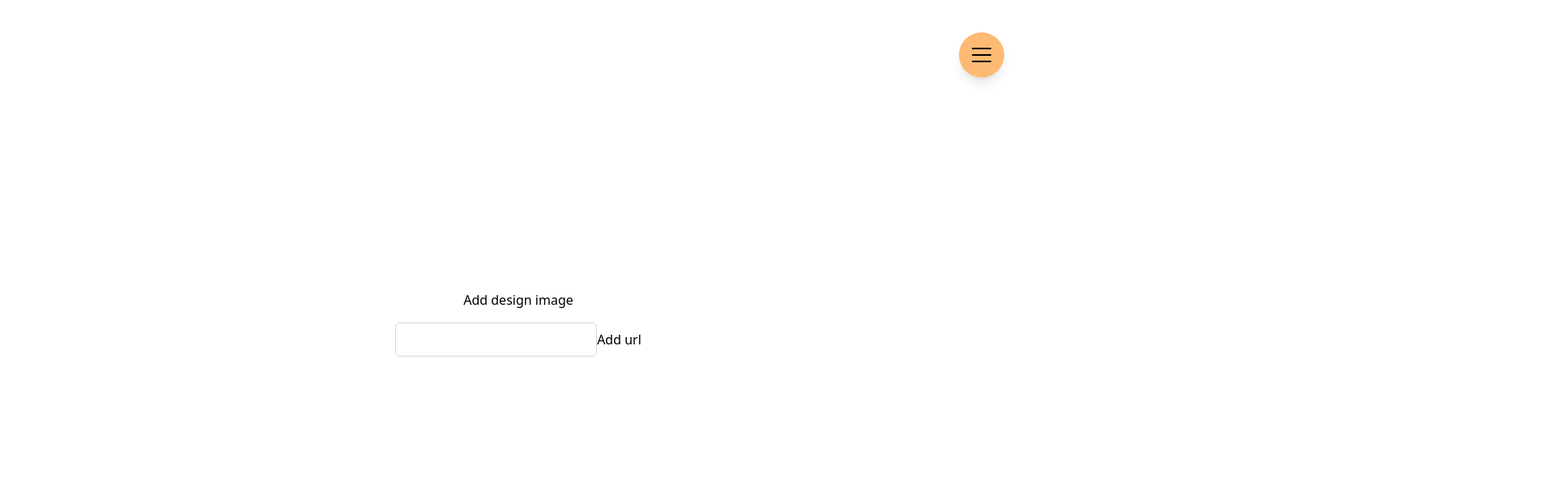
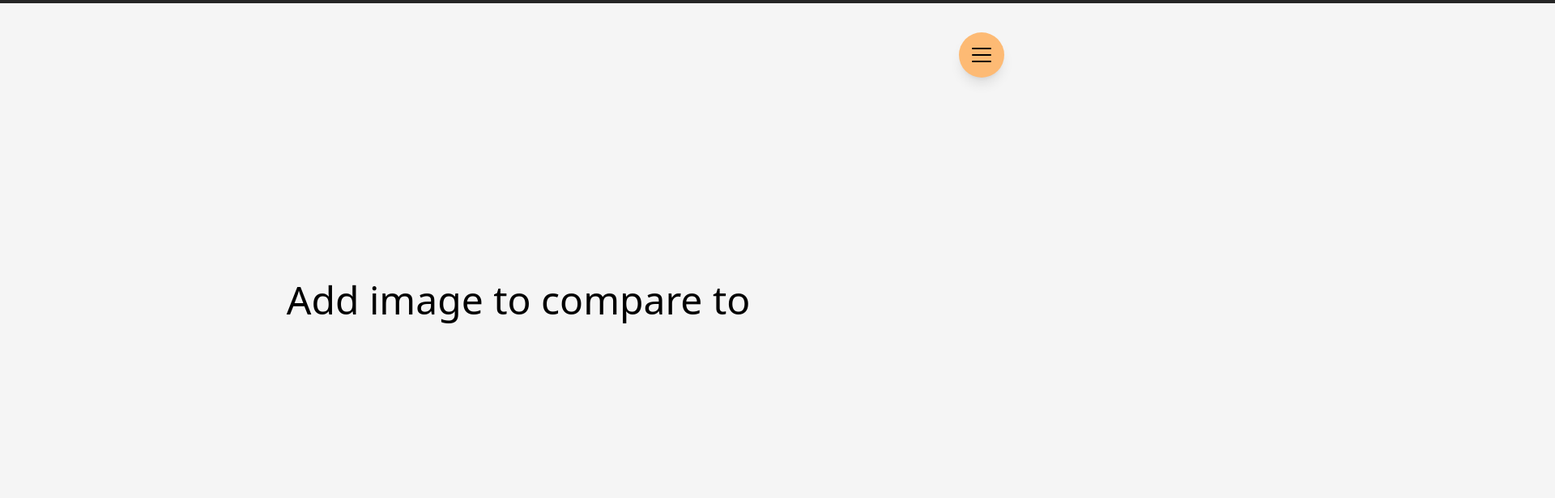
Before and after one commit to tsivinsky/pp, a React (Vite) app: page / in a window 1280 px wide. Shown: the top 616 px of the page at 81% size, 1920 px wide, since content can reach past the window. Built offline with nearby package versions, Linux system fonts and the light colour scheme.

Commit message:
feat: allow to drop images

```diff
--- a/package.json
+++ b/package.json
@@ -11,6 +11,7 @@
   },
   "dependencies": {
     "@radix-ui/react-popover": "^1.1.1",
+    "clsx": "^2.1.1",
     "react": "^18.3.1",
     "react-dom": "^18.3.1"
   },
--- a/src/App.tsx
+++ b/src/App.tsx
@@ -1,6 +1,8 @@
 import * as Popover from "@radix-ui/react-popover";
-import { MouseEvent, useEffect, useState } from "react";
+import React, { useEffect, useState } from "react";
 import ListIcon from "./icons/list.svg?react";
+import { useDropzone } from "./useDropzone";
+import { clsx } from "clsx";
 
 const pickFile = async () => {
   return new Promise<File | null>((resolve, reject) => {
@@ -27,6 +29,18 @@ export default function App() {
   const [width, setWidth] = useState(2880);
   const [height, setHeight] = useState(1452);
 
+  const dropzone = useDropzone((files) => {
+    for (const item of files) {
+      if (item.kind === "file" && item.type.startsWith("image")) {
+        const file = item.getAsFile();
+        if (file) {
+          setImage(URL.createObjectURL(file));
+          return;
+        }
+      }
+    }
+  });
+
   useEffect(() => {
     const query = new URLSearchParams(window.location.search);
     const width = query.get("w");
@@ -51,12 +65,14 @@ export default function App() {
   }, []);
 
   const handleAddDesignImage = async () => {
+    if (image) return;
+
     const file = await pickFile();
     if (!file) return;
     setImage(URL.createObjectURL(file));
   };
 
-  const handleAddUrl = (e: MouseEvent<HTMLButtonElement>) => {
+  const handleAddUrl = (e: React.MouseEvent<HTMLButtonElement>) => {
     e.preventDefault();
 
     setUrl(inputUrl);
@@ -112,9 +128,18 @@ export default function App() {
           </Popover.Content>
         </Popover.Portal>
       </Popover.Root>
-      {image && url && (
-        <div className="relative" style={{ width, height }}>
-          <img src={image} alt="" width={width} height={height} />
+      <div
+        className={clsx(
+          "relative border-4 border-neutral-800 rounded-xl bg-neutral-100 p-1 overflow-hidden shadow-lg grid place-items-center",
+          {
+            "border-blue-500 bg-blue-50": dropzone.isActive,
+          }
+        )}
+        style={{ width: width + 8, height: height + 8 }}
+        onClick={handleAddDesignImage}
+      >
+        {image && <img src={image} alt="" width={width} height={height} />}
+        {image && url && (
           <iframe
             src={url}
             width={width}
@@ -123,11 +148,16 @@ export default function App() {
             className="absolute inset-0"
             style={{ opacity: opacity / 100 }}
           />
-        </div>
-      )}
-      {!image && (
-        <button onClick={handleAddDesignImage}>Add design image</button>
-      )}
+        )}
+        {!image && (
+          <div
+            className="w-full h-full grid place-items-center cursor-pointer"
+            {...dropzone.handlers}
+          >
+            <p className="text-5xl">Add image to compare to</p>
+          </div>
+        )}
+      </div>
       {!url && (
         <form>
           <input
--- /dev/null
+++ b/src/useDropzone.ts
@@ -0,0 +1,37 @@
+import React, { useState } from "react";
+
+export const useDropzone = (
+  onSubmitFiles: (files: DataTransferItemList) => void
+) => {
+  const [isActive, setIsActive] = useState(false);
+
+  const onDrop = (e: React.DragEvent<HTMLDivElement>) => {
+    e.preventDefault();
+    setIsActive(false);
+
+    if (e.dataTransfer.items) {
+      onSubmitFiles(e.dataTransfer.items);
+    }
+  };
+
+  const onDragOver = (e: React.DragEvent<HTMLDivElement>) => {
+    e.preventDefault();
+    setIsActive(true);
+  };
+
+  const onDragLeave = (e: React.DragEvent<HTMLDivElement>) => {
+    e.preventDefault();
+    setIsActive(false);
+  };
+
+  const handlers = {
+    onDrop,
+    onDragOver,
+    onDragLeave,
+  };
+
+  return {
+    handlers,
+    isActive,
+  };
+};
```
Also changed, not shown: 1 other file (tests, documents, lock files or other folders).
